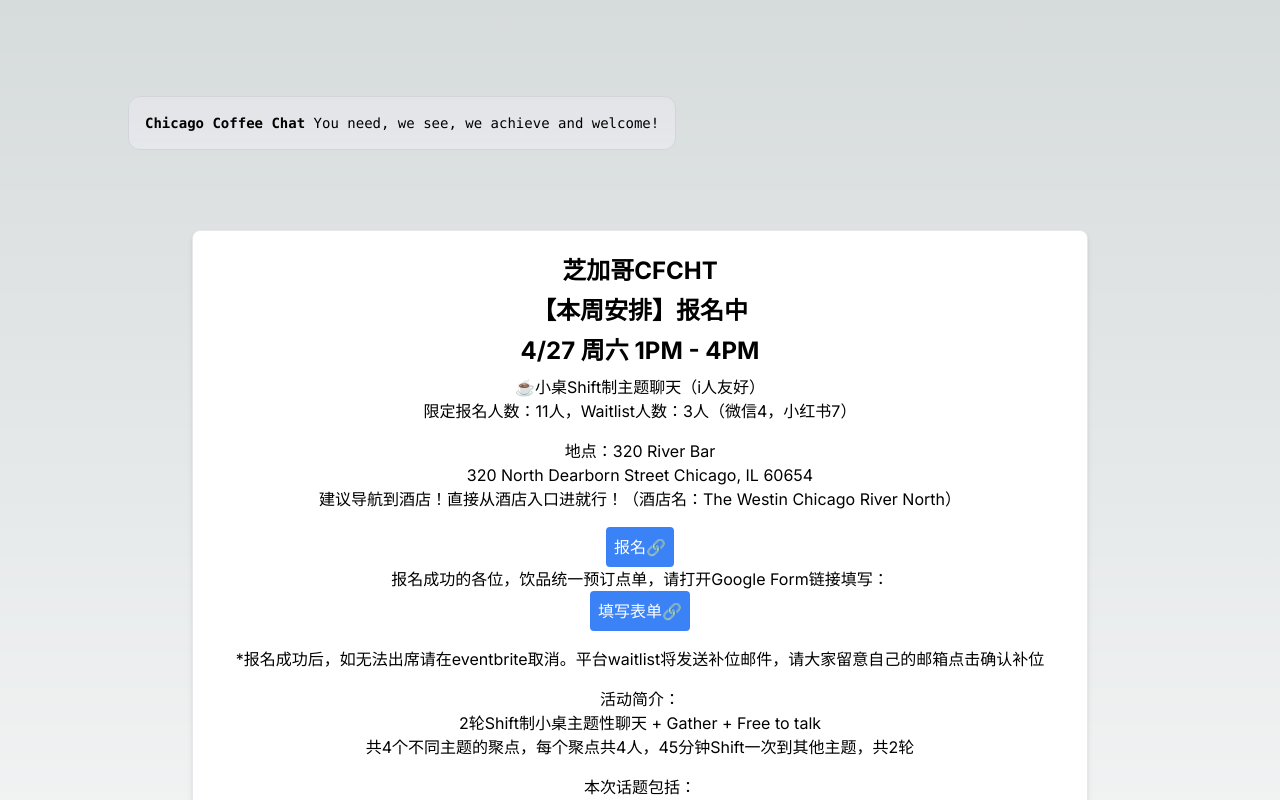
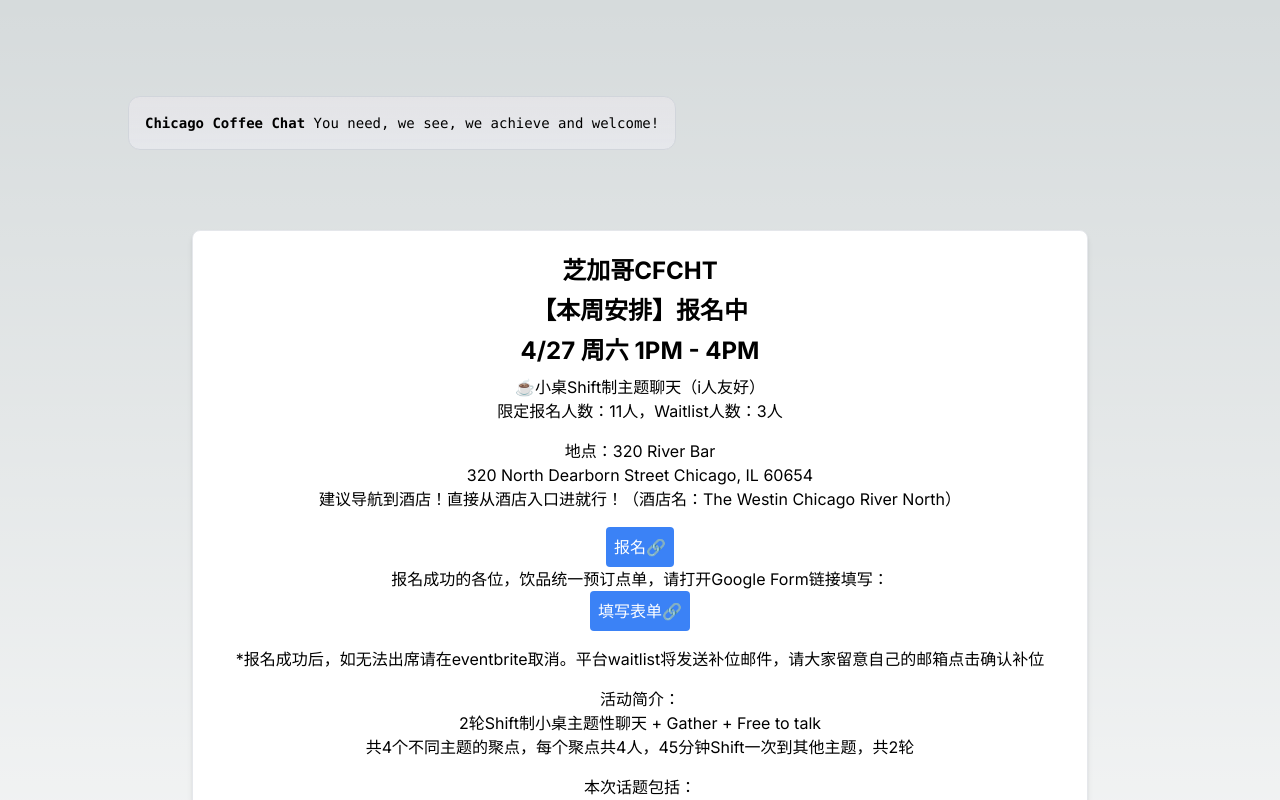
Before and after one commit to Brack-Wang/nextjs, a Next.js app: page / in a window 1280 px wide. Shown: the top 800 px of the page. Built offline with nearby package versions, Linux system fonts and the light colour scheme.

Commit message:
Update page.tsx

```diff
--- a/app/page.tsx
+++ b/app/page.tsx
@@ -23,7 +23,7 @@ export default function Home() {
   {/* Event Details Replacement Start */}
   <h2 className="text-2xl font-bold mb-2">【本周安排】报名中</h2>
   <h2 className="text-2xl font-bold mb-2">4/27 周六 1PM - 4PM</h2>
-  <p className="mb-4">☕️小桌Shift制主题聊天（i人友好）<br />限定报名人数：11人，Waitlist人数：3人（微信4，小红书7）</p>
+  <p className="mb-4">☕️小桌Shift制主题聊天（i人友好）<br />限定报名人数：11人，Waitlist人数：3人</p>
   <p className="mb-4">地点：320 River Bar<br />320 North Dearborn Street Chicago, IL 60654<br />建议导航到酒店！直接从酒店入口进就行！（酒店名：The Westin Chicago River North）</p>
   <a href="https://www.eventbrite.com/e/887360287507?aff=oddtdtcreator" target="_blank" className="inline-block bg-blue-500 text-white p-2 rounded hover:bg-blue-700 transition duration-300 ease-in-out">报名🔗</a>
   <p className="mb-4">报名成功的各位，饮品统一预订点单，请打开Google Form链接填写：<br /><a href="https://forms.gle/xmxDWuqAc7m5CMsX9" target="_blank" className="inline-block bg-blue-500 text-white p-2 rounded hover:bg-blue-700 transition duration-300 ease-in-out">填写表单🔗</a></p>
```
